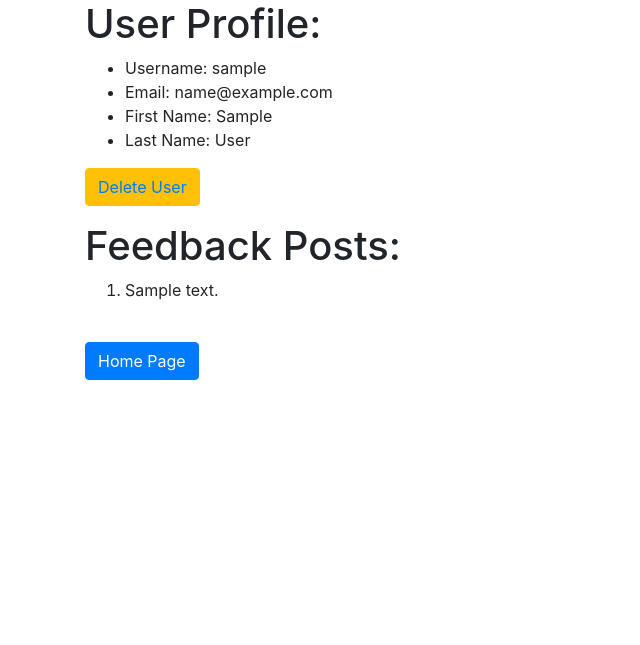
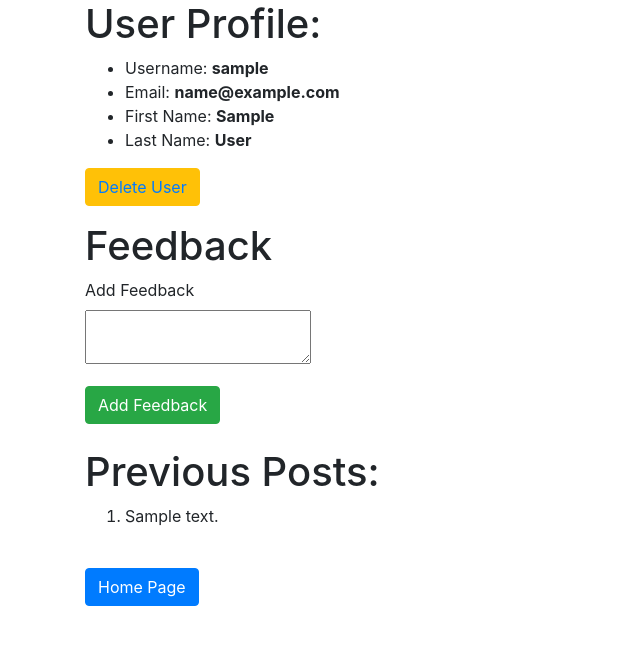
Before and after one commit to RalphsCode/Lesson23-Assignment04, a Flask app: a page that uses templates/user_profile.html in a window 1280 px wide. Shown: the top 645 px of the page, without its empty margins (0-640 px from the left). Run offline with Flask 3, Linux system fonts and the light colour scheme; the visitor is signed in with stand-in values (Sample User, id 1); tables that the repository leaves empty hold one stand-in row (values such as "Sample post"); some libraries are stand-ins or nearby versions.

Commit message:
Added functionality for a user to add feedback, add it to the database, and display it in the user profile.

```diff
--- a/app.py
+++ b/app.py
@@ -1,8 +1,8 @@
 from flask import Flask, render_template, redirect, flash, session
 from flask_debugtoolbar import DebugToolbarExtension
-from flask_sqlalchemy import SQLAlchemy
+# from flask_sqlalchemy import SQLAlchemy
 from models import db, connect_db, User, Feedback
-from forms import Register, Login
+from forms import Register, Login, Feedback_Form
 
 # app configuration files
 app = Flask(__name__)
@@ -87,10 +87,11 @@ def logout():
 @app.route('/users/<username>')
 def profile(username):
     if username in session['username']:
+        form = Feedback_Form()
         user = User.query.filter(User.username == username).first()
         if Feedback.query.filter(Feedback.username == username).first():
             posts = Feedback.query.filter(Feedback.username == username).all()
-            return render_template('user_profile.html', user=user, posts=posts)
+            return render_template('user_profile.html', user=user, posts=posts, form=form)
         else:
             flash("You may not access the profile, nor modify the feedback, of others")
             return render_template('user_profile.html', user=user)
@@ -111,3 +112,20 @@ def delete(username):
         flash("You do not have access to delete user. Please log in again.")
         session.pop('username')
         return redirect ("/")
+
+@app.route('/users/<username>/feedback/add', methods=["POST"])
+def add_feedback(username):
+    form = Feedback_Form()
+    # POST route
+    if form.validate_on_submit():
+        feedback = form.feedback.data
+        User.query.filter(User.username == username).first()
+        new_feedback = Feedback(title="Feedback", content= feedback, username=username)
+
+        with app.app_context():
+            # Add objects to the session
+            db.session.add(new_feedback)
+            # Commit to database
+            db.session.commit()
+
+    return redirect(f"/users/{username}")
--- a/forms.py
+++ b/forms.py
@@ -1,5 +1,5 @@
 from flask_wtf import FlaskForm
-from wtforms import StringField, PasswordField
+from wtforms import StringField, PasswordField, TextAreaField
 from wtforms.validators import InputRequired
 
 class Register(FlaskForm):
@@ -14,3 +14,7 @@ class Login(FlaskForm):
     """User Log In form"""
     username = StringField("Username", validators=[InputRequired()])
     password = PasswordField("Password", validators=[InputRequired()])
+
+class Feedback_Form(FlaskForm):
+    """User Submits Feedback"""
+    feedback = TextAreaField("Add Feedback", validators=[InputRequired()])
--- a/templates/user_profile.html
+++ b/templates/user_profile.html
@@ -7,14 +7,26 @@ Sign In
 {% block content %}
 <h1>User Profile:</h1>
 <ul>
-    <li>Username: {{user.username}}</li>
-    <li>Email: {{user.email}}</li>
-    <li>First Name: {{user.first_name}}</li>
-    <li>Last Name: {{user.last_name}}</li>
+    <li>Username: <b>{{user.username}}</b></li>
+    <li>Email: <b>{{user.email}}</b></li>
+    <li>First Name: <b>{{user.first_name}}</b></li>
+    <li>Last Name: <b>{{user.last_name}}</b></li>
 </ul>
 <p class="btn btn-warning"><a href="/users/{{user.username}}/delete" >Delete User</a></p>
 <br>
-<h1>Feedback Posts:</h1>
+<h1>Feedback</h1>
+<form action="/users/{{user.username}}/feedback/add" method="post">
+    {{ form.hidden_tag() }}
+    {% for field in form
+        if field.widget.input_type != 'hidden' %}
+        <p>
+            {{field.label}}<br>
+            {{field}}
+        </p>
+        {% endfor %}
+    <button class="btn btn-success">Add Feedback</button>
+    </form><br>
+<h1>Previous Posts:</h1>
 <ol>
     {% for post in posts %}
     <li>{{post.content}}</li>
```
